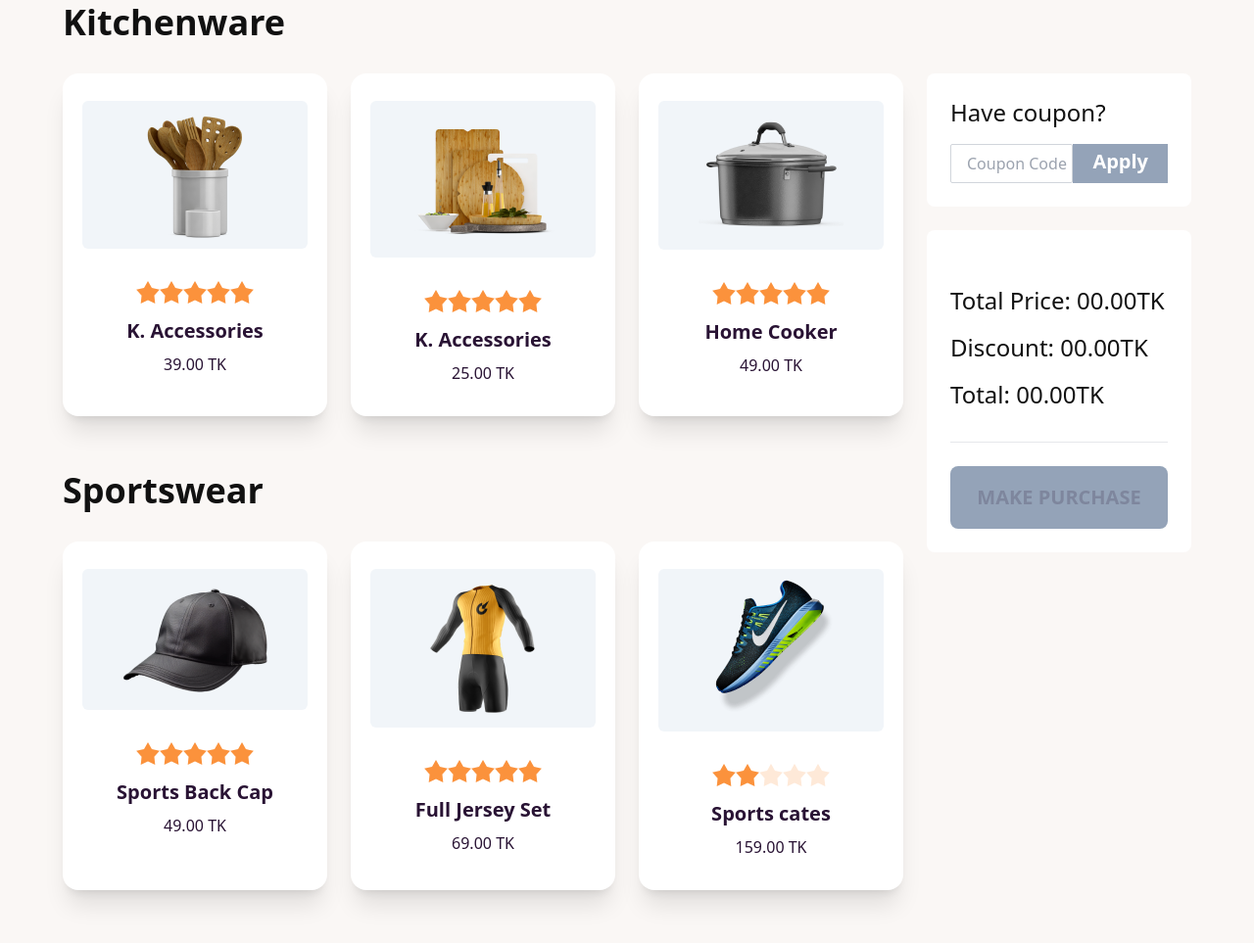
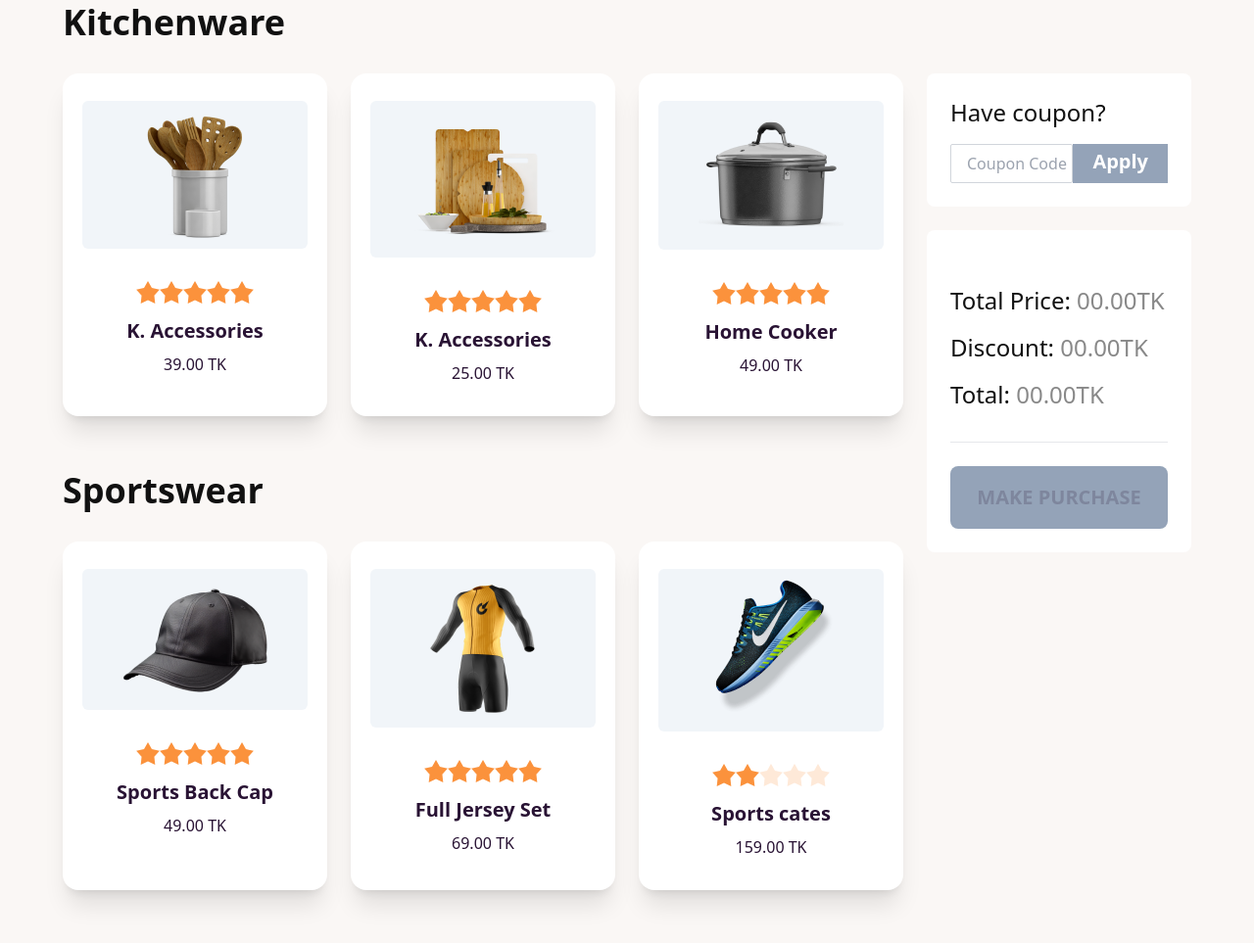
Before and after one commit to Mazharul-Islam-2046/summerSale, a plain HTML site: page index.html in a window 1280 px wide. Shown: the part 682-1645 px from the top of the page at 98% size. Drawn offline with nearby package versions, Linux system fonts and the light colour scheme.

Commit message:
final touch

```diff
--- a/index.html
+++ b/index.html
@@ -443,9 +443,9 @@
 						<div
 							class="text-primary-font-color text-lg font-medium leading-[48px] md:text-xl md:leading-[48px] lg:leading-[48px] lg:text-2xl"
 						>
-							<p>Total Price: <span id="totalPrice">00.00</span>TK</p>
-							<p>Discount: <span id="discount">00.00</span>TK</p>
-							<p>Total: <span id="total">00.00</span>TK</p>
+							<p>Total Price: <span class="text-primary-font-color text-opacity-50"><span id="totalPrice">00.00</span>TK</span></p>
+							<p>Discount: <span class="text-primary-font-color text-opacity-50"><span id="discount">00.00</span>TK</span></p>
+							<p>Total: <span class="text-primary-font-color text-opacity-50"><span id="total">00.00</span>TK</span></p>
 						</div>
 						<hr class="my-6" />
 						<button
```
